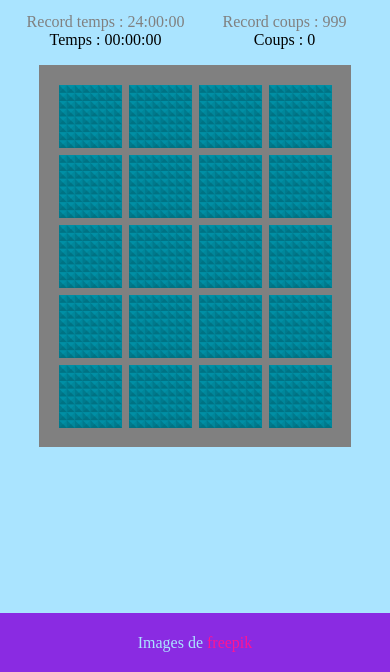
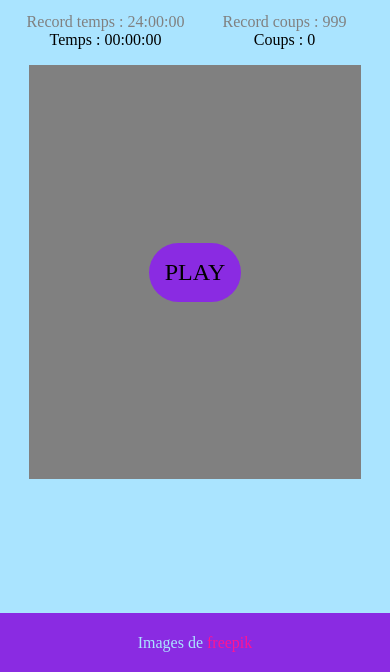
Before and after one commit to LaurentKatsesSandalman/memoryCard, a website: page index.html in a window 390 px wide. Shown: the part 172-844 px from the top of the page. Drawn offline with Linux system fonts and the light colour scheme; a web font is replaced by a local one.

Commit message:
adding better responsiveness to grid, adding play button

```diff
--- a/index.html
+++ b/index.html
@@ -24,26 +24,27 @@
     </header>
     <main>
         <div class="container">
-            <img src="images/used/cardverso.jpg" alt="" class="img-card card0">
-            <img src="images/used/cardverso.jpg" alt="" class="img-card card1">
-            <img src="images/used/cardverso.jpg" alt="" class="img-card card2">
-            <img src="images/used/cardverso.jpg" alt="" class="img-card card3">
-            <img src="images/used/cardverso.jpg" alt="" class="img-card card4">
-            <img src="images/used/cardverso.jpg" alt="" class="img-card card5">
-            <img src="images/used/cardverso.jpg" alt="" class="img-card card6">
-            <img src="images/used/cardverso.jpg" alt="" class="img-card card7">
-            <img src="images/used/cardverso.jpg" alt="" class="img-card card8">
-            <img src="images/used/cardverso.jpg" alt="" class="img-card card9">
-            <img src="images/used/cardverso.jpg" alt="" class="img-card card0">
-            <img src="images/used/cardverso.jpg" alt="" class="img-card card1">
-            <img src="images/used/cardverso.jpg" alt="" class="img-card card2">
-            <img src="images/used/cardverso.jpg" alt="" class="img-card card3">
-            <img src="images/used/cardverso.jpg" alt="" class="img-card card4">
-            <img src="images/used/cardverso.jpg" alt="" class="img-card card5">
-            <img src="images/used/cardverso.jpg" alt="" class="img-card card6">
-            <img src="images/used/cardverso.jpg" alt="" class="img-card card7">
-            <img src="images/used/cardverso.jpg" alt="" class="img-card card8">
-            <img src="images/used/cardverso.jpg" alt="" class="img-card card9">
+            <p class="play-btn">PLAY</p>
+            <img src="images/used/cardverso.jpg" alt="" class="img-card remove card0">
+            <img src="images/used/cardverso.jpg" alt="" class="img-card remove card1">
+            <img src="images/used/cardverso.jpg" alt="" class="img-card remove card2">
+            <img src="images/used/cardverso.jpg" alt="" class="img-card remove card3">
+            <img src="images/used/cardverso.jpg" alt="" class="img-card remove card4">
+            <img src="images/used/cardverso.jpg" alt="" class="img-card remove card5">
+            <img src="images/used/cardverso.jpg" alt="" class="img-card remove card6">
+            <img src="images/used/cardverso.jpg" alt="" class="img-card remove card7">
+            <img src="images/used/cardverso.jpg" alt="" class="img-card remove card8">
+            <img src="images/used/cardverso.jpg" alt="" class="img-card remove card9">
+            <img src="images/used/cardverso.jpg" alt="" class="img-card remove card0">
+            <img src="images/used/cardverso.jpg" alt="" class="img-card remove card1">
+            <img src="images/used/cardverso.jpg" alt="" class="img-card remove card2">
+            <img src="images/used/cardverso.jpg" alt="" class="img-card remove card3">
+            <img src="images/used/cardverso.jpg" alt="" class="img-card remove card4">
+            <img src="images/used/cardverso.jpg" alt="" class="img-card remove card5">
+            <img src="images/used/cardverso.jpg" alt="" class="img-card remove card6">
+            <img src="images/used/cardverso.jpg" alt="" class="img-card remove card7">
+            <img src="images/used/cardverso.jpg" alt="" class="img-card remove card8">
+            <img src="images/used/cardverso.jpg" alt="" class="img-card remove card9">
         </div>
     </main>
     <footer>
--- a/style.css
+++ b/style.css
@@ -36,16 +36,18 @@ h1 {
 }
 
 .container {
+    width: min(85%, 500px);
     display: grid;
     grid-template-columns: 1fr 1fr 1fr 1fr;
     justify-self: center;
     padding: 1rem;
     background-color: var(--color-best);
+    aspect-ratio: 4/5;
 }
 
 .container img {
-    width: 70px;
-    height: 70px;
+    width: 95%;
+    aspect-ratio: 1/1;
     padding: 5%;
     justify-self: center;
 }
@@ -88,6 +90,22 @@ footer {
 
 .freepik {
     color: var(--color-span)
+}
+
+.remove {
+    display: none;
+}
+
+.play-btn {
+    display: block;
+    grid-column: span 4;
+    grid-row: span 5;
+    align-self: center;
+    justify-self: center;
+    background-color: var(--color-footer);
+    padding: 1rem;
+    border-radius: 50px;
+    font-size: 1.5rem;
 }
 
 /* animations */
```
